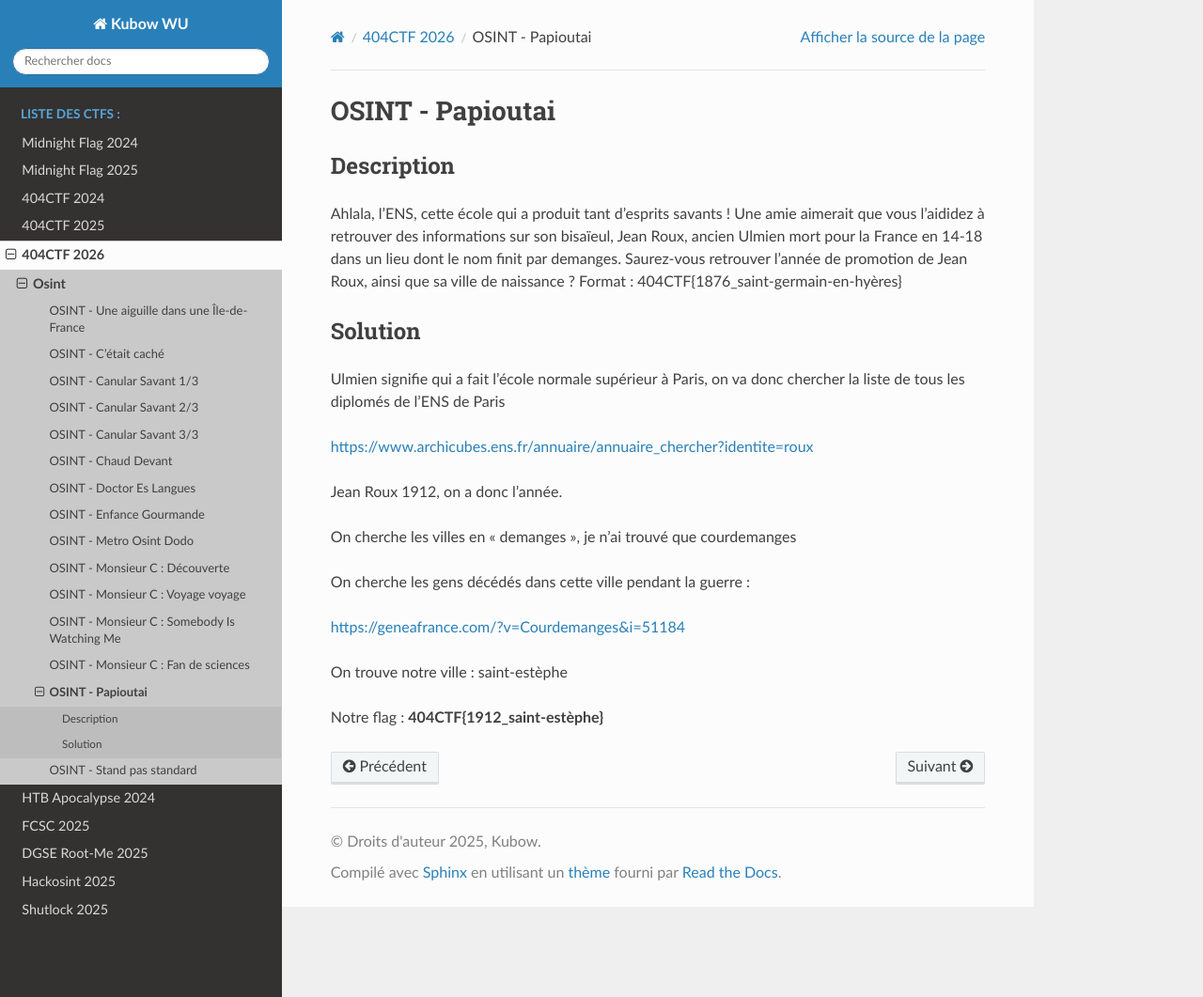
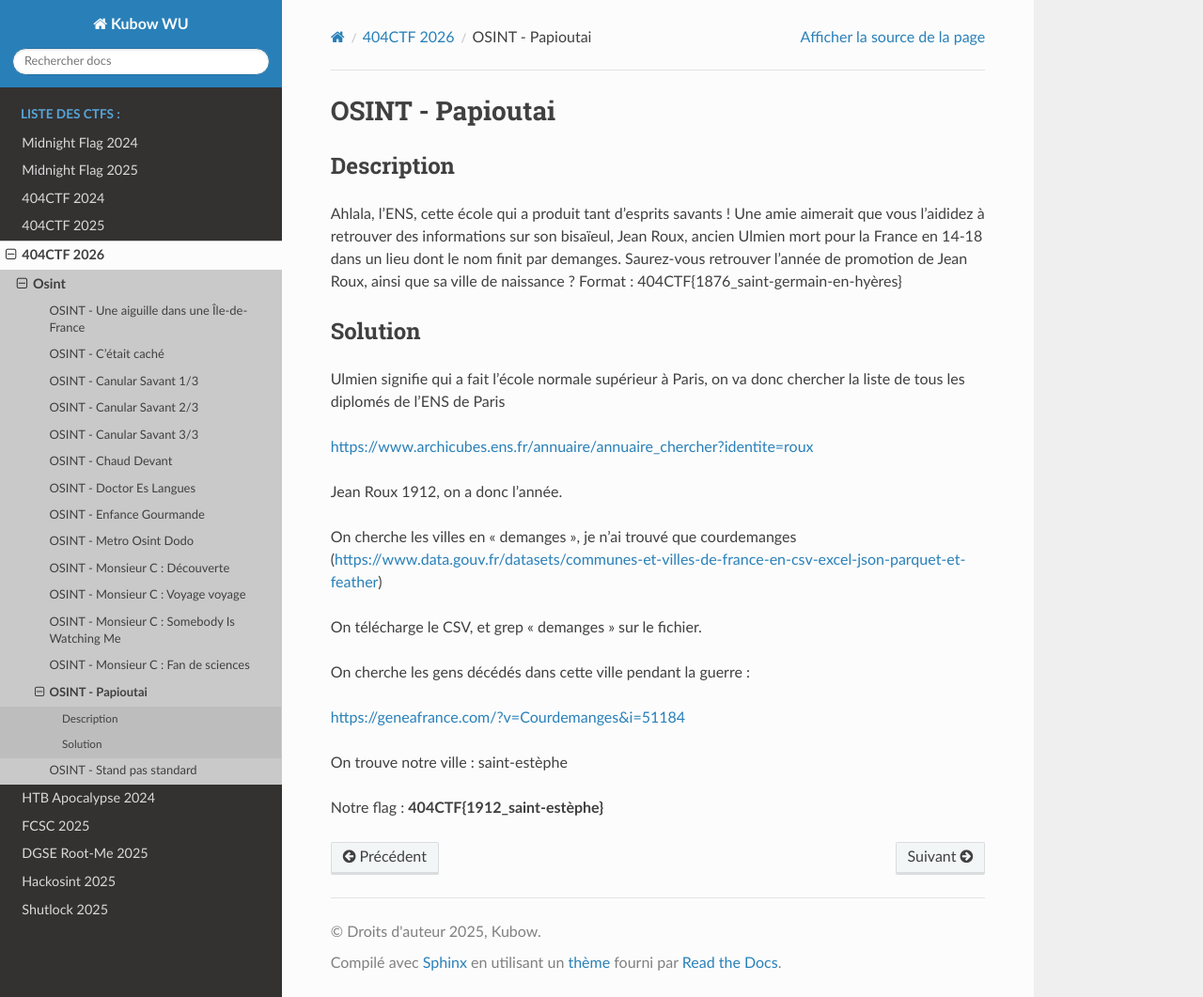
Before and after one commit to Kubo-Security/Kubo-Security.github.io, a Sphinx documentation site: the page built from doc/ctf/404ctf-2026/papioutai.rst, in a window 1280 px wide and 1061 px high. Shown: the whole window at 94% size. Built offline with Sphinx 7.4.7 and the Read the Docs theme 3.1.0, drawn with Linux system fonts in a browser that asks for light colours; pages that are not in the unit, such as notebooks, are missing from menus.

Commit message:
Ajout d'info sur découverte de la ville demanges

```diff
--- a/doc/ctf/404ctf-2026/papioutai.rst
+++ b/doc/ctf/404ctf-2026/papioutai.rst
@@ -15,7 +15,9 @@ https://www.archicubes.ens.fr/annuaire/annuaire_chercher?identite=roux
 
 Jean Roux 1912, on a donc l'année.
 
-On cherche les villes en "demanges", je n'ai trouvé que courdemanges
+On cherche les villes en "demanges", je n'ai trouvé que courdemanges (https://www.data.gouv.fr/datasets/communes-et-villes-de-france-en-csv-excel-json-parquet-et-feather)
+
+On télécharge le CSV, et grep "demanges" sur le fichier.
 
 On cherche les gens décédés dans cette ville pendant la guerre :
 
```
